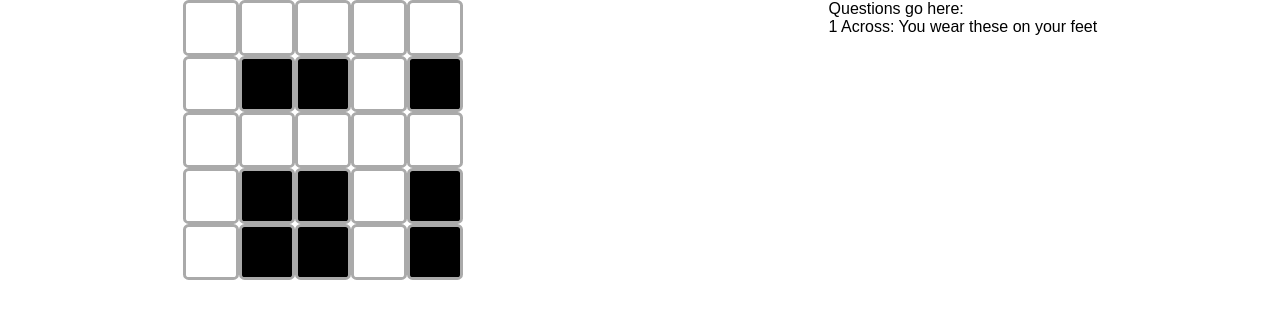
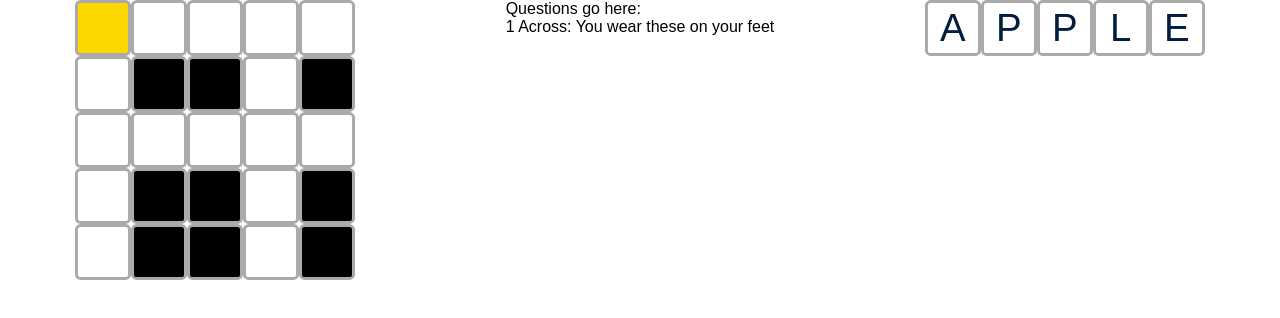
Before and after one commit to aimaj/xword, a React (Create React App) app: page / in a window 1280 px wide. Shown: the top 318 px of the page. Built offline with nearby package versions, Linux system fonts and the light colour scheme; a web font is replaced by a local one.

Commit message:
adding state flow correctly, by rendering list in the render method

```diff
--- a/src/App.js
+++ b/src/App.js
@@ -36,20 +36,22 @@ class App extends Component {
 
   componentDidMount() {
     this.setState({list : this.state.numbers.map((number, index) =>
-      <TileRow onFocus={this.setFocus} key={index} row={index} numbers={number}></TileRow>)});
+      <TileRow onFocus={this.setFocus} key={index} focusY={this.state.focusY} focusX={this.state.focusX} row={index} numbers={number}></TileRow>)});
   }
 
   //Provide coords for a cell that was clicked
-  //remaps all child components, syncing should be possible but doesnt seem to work at the moment
   setFocus(x, y) {
     this.setState({focusX: x, focusY: y});
   }
 
   render() {
+    var list = this.state.numbers.map((number, index) =>
+      <TileRow onFocus={this.setFocus} key={index} focusY={this.state.focusY} focusX={this.state.focusX} row={index} numbers={number}></TileRow>);
     return (
-      <div class="App">
-        <div class="Gameboard" onKeyPress={this.onKeyPress} tabIndex="0">{this.state.list}</div>
-        <div class="Questions">Questions go here:<br/>1 Across: You wear these on your feet</div>
+      <div className="App">
+        <div className="Gameboard" onKeyPress={this.onKeyPress} tabIndex="0">{list}</div>
+        <div className="Questions">Questions go here:<br/>1 Across: You wear these on your feet</div>
+        <TileRow onFocus={this.setFocus} key={5} focusY={this.state.focusY} focusX={this.state.focusX} row={5} numbers={['A', 'P', 'P', 'L', 'E']}></TileRow>
       </div>
 
     );
--- a/src/Tile.css
+++ b/src/Tile.css
@@ -28,3 +28,16 @@
   font-size: 3vw;
   user-select: none;
 }
+.SelectedTile {
+  background: gold;
+  height: 50px;
+  width: 50px;
+  border: 3px solid #AAAAAA;
+  border-radius: 10%;
+  color: #001f3f;
+  display: flex;
+  justify-content: center;
+  align-items: center;
+  font-size: 3vw;
+  user-select: none;
+}
--- a/src/Tile.js
+++ b/src/Tile.js
@@ -9,7 +9,7 @@ class Tile extends Component {
 
   edit() {
     console.log('text: ' + this.props.text + ' row: ' + this.props.row + ' col: ' + this.props.col);
-    this.props.onFocus(this.props.row, this.props.col);
+    this.props.onFocus(this.props.col, this.props.row);
   }
 
   render() {
@@ -18,9 +18,15 @@ class Tile extends Component {
   			<div className="BlankTile"></div>
 	    );
   	} else {
-	    return (
-	      <div className="Tile" onClick={this.edit}>{this.props.text}</div>
-	    );
+  		if (this.props.focusX === this.props.col && this.props.focusY === this.props.row) {
+		    return (
+		      <div className="SelectedTile" onClick={this.edit}>{this.props.text}</div>
+		    );
+  		} else {
+		    return (
+		      <div className="Tile" onClick={this.edit}>{this.props.text}</div>
+		    );
+  		}
     }
   }
 }
--- a/src/TileRow.js
+++ b/src/TileRow.js
@@ -11,8 +11,9 @@ class TileRow extends Component {
   // }
 
   render() {
+    console.log('rendering with ' + this.props.focusX + this.props.focusY);
       var list =  this.props.numbers.map((number, index) =>
-      <Tile key={index} onFocus={this.props.onFocus} row={this.props.row} col={index} text={number}></Tile>);
+      <Tile key={index} onFocus={this.props.onFocus} focusY={this.props.focusY} focusX={this.props.focusX} row={this.props.row} col={index} text={number}></Tile>);
     return (
       <div className="TileRow">
         {list}
```
